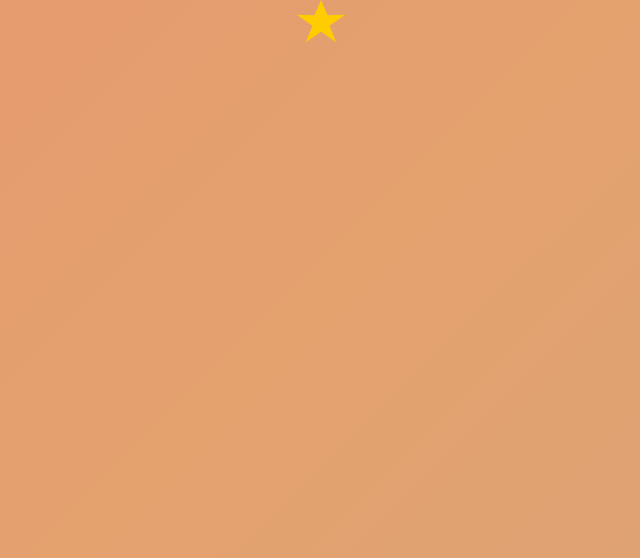
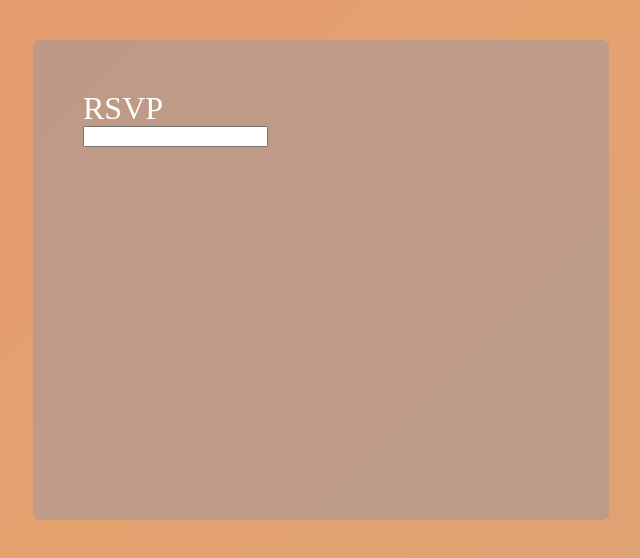
Before and after one commit to dallin-r-parker/babyshower-fe, a React (Create React App) app: page / in a window 1280 px wide. Shown: the top 558 px of the page, without its empty margins (319-959 px from the left). Built offline with nearby package versions, Linux system fonts and the light colour scheme.

Commit message:
WIP: cleaned up opacity styling

```diff
--- a/package.json
+++ b/package.json
@@ -5,6 +5,7 @@
   "dependencies": {
     "react": "^16.13.0",
     "react-dom": "^16.13.0",
+    "react-hook-form": "^5.1.3",
     "react-scripts": "3.4.0",
     "styled-components": "^5.0.1",
     "typescript": "~3.7.2"
--- a/src/App.tsx
+++ b/src/App.tsx
@@ -1,15 +1,13 @@
 import React from 'react';
 import { Container } from './components/Container';
 import { Box } from './components/Box';
-import { Star } from 'components/Star';
 
 const App: React.FC = (): JSX.Element => (
   <Container flex h="100vh" w="100vw" jc="center">
-    <Star />
-    {/* <Box h="60vh" w="45vw" opacity={0.4} bgc="steelBlue">
-      <h1>RSVP</h1>
+    <Box h="60vh" w="45vw" bgc="steelBlue" opacity={0.4} mt={5} p={50}>
+      <h1 style={{ color: 'white' }}>RSVP</h1>
       <input type="text" />
-    </Box> */}
+    </Box>
   </Container>
 );
 
--- a/src/components/Box/index.tsx
+++ b/src/components/Box/index.tsx
@@ -8,13 +8,15 @@ interface Props {
   p?: number;
   bgc?: themeColors;
   opacity?: number;
+  mt?: number;
 }
 
 export const Box = styled.div<Props>`
   width: ${({ w }) => w};
   height: ${({ h }) => h};
   padding: ${({ p }) => p && `${p}px`};
-  opacity: ${({ opacity }) => opacity && opacity};
   border-radius: ${({ theme }) => `${theme.br}px`};
-  background-color: ${({ theme, bgc }) => bgc && theme.colors[bgc].solid};
+  margin-top: ${({ mt }) => `${mt}vh`};
+  background-color: ${({ theme, bgc, opacity }) =>
+    opacity ? `rgba(${theme.colors[bgc].rgb}, ${opacity})` : theme.colors[bgc].hex};
 `;
--- a/src/components/Container/index.tsx
+++ b/src/components/Container/index.tsx
@@ -19,6 +19,6 @@ export const Container = styled.section<Props>`
   justify-content: ${({ jc }) => jc && 'center'};
   padding: ${({ p }) => p && `${p}px`};
   border-radius: ${({ br }) => br && `${br}px`};
-  background-color: ${({ theme, bgc }) => bgc && theme.colors[bgc].solid};
+  background-color: ${({ theme, bgc }) => bgc && theme.colors[bgc].hex};
   ${({ fd, flex }) => flex && fd && `flex-direction: ${fd}`};
 `;
--- a/src/theme/colors.ts
+++ b/src/theme/colors.ts
@@ -1,6 +1,7 @@
 export interface Color {
-  solid: string;
+  hex: string;
   gradient?: string;
+  rgb?: string;
 }
 
 export interface Colors {
@@ -16,27 +17,28 @@ export type themeColors = keyof typeof colors;
 
 export const colors = {
   white: {
-    solid: '#ffffff',
+    hex: '#ffffff',
     gradient: null
   },
   gold: {
-    solid: '#e0d2b4',
+    hex: '#e0d2b4',
     gradient: 'linear-gradient(315deg, #e0d2b4 0%, #e2ac6b 74%)'
   },
   roseGold: {
-    solid: '#dfa375',
+    hex: '#dfa375',
     gradient: 'linear-gradient(45deg, #dfa375 0%, #c58e7f 74%)'
   },
   steelBlue: {
-    solid: '#8693ab',
-    gradient: 'linear-gradient(315deg, #bdd4e7 0%, #8693ab 74%)'
+    hex: '#8693ab',
+    gradient: 'linear-gradient(315deg, #bdd4e7 0%, #8693ab 74%)',
+    rgb: '134,147,171'
   },
   silver: {
-    solid: '#C5C6C5',
+    hex: '#C5C6C5',
     gradient: null
   },
   lightGray: {
-    solid: '#d3d3d3',
+    hex: '#d3d3d3',
     gradient: null
   }
 };
```
Also changed, not shown: src/components/Input/index.tsx (added, +10 -0 lines), 1 other file (tests, documents, lock files or other folders).
